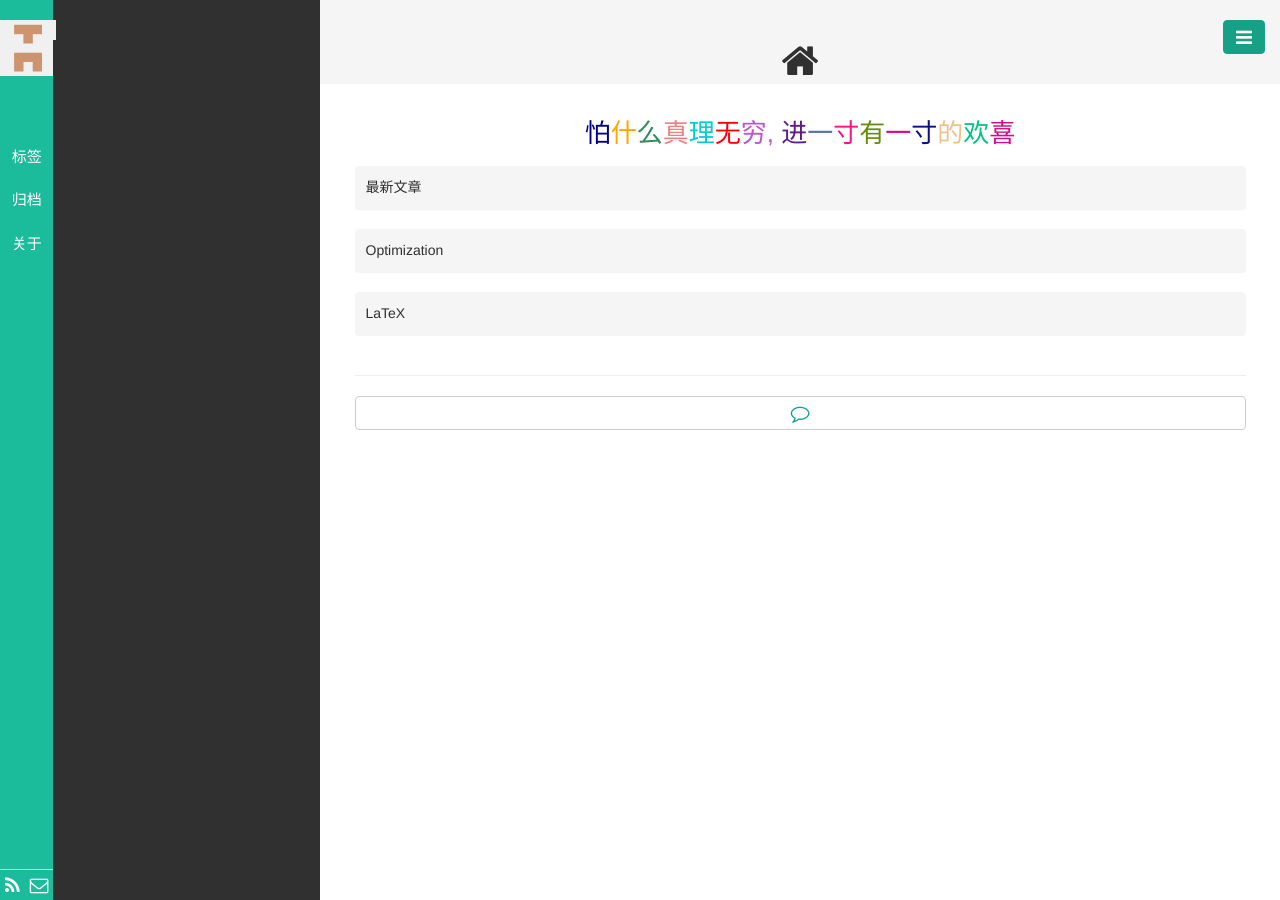
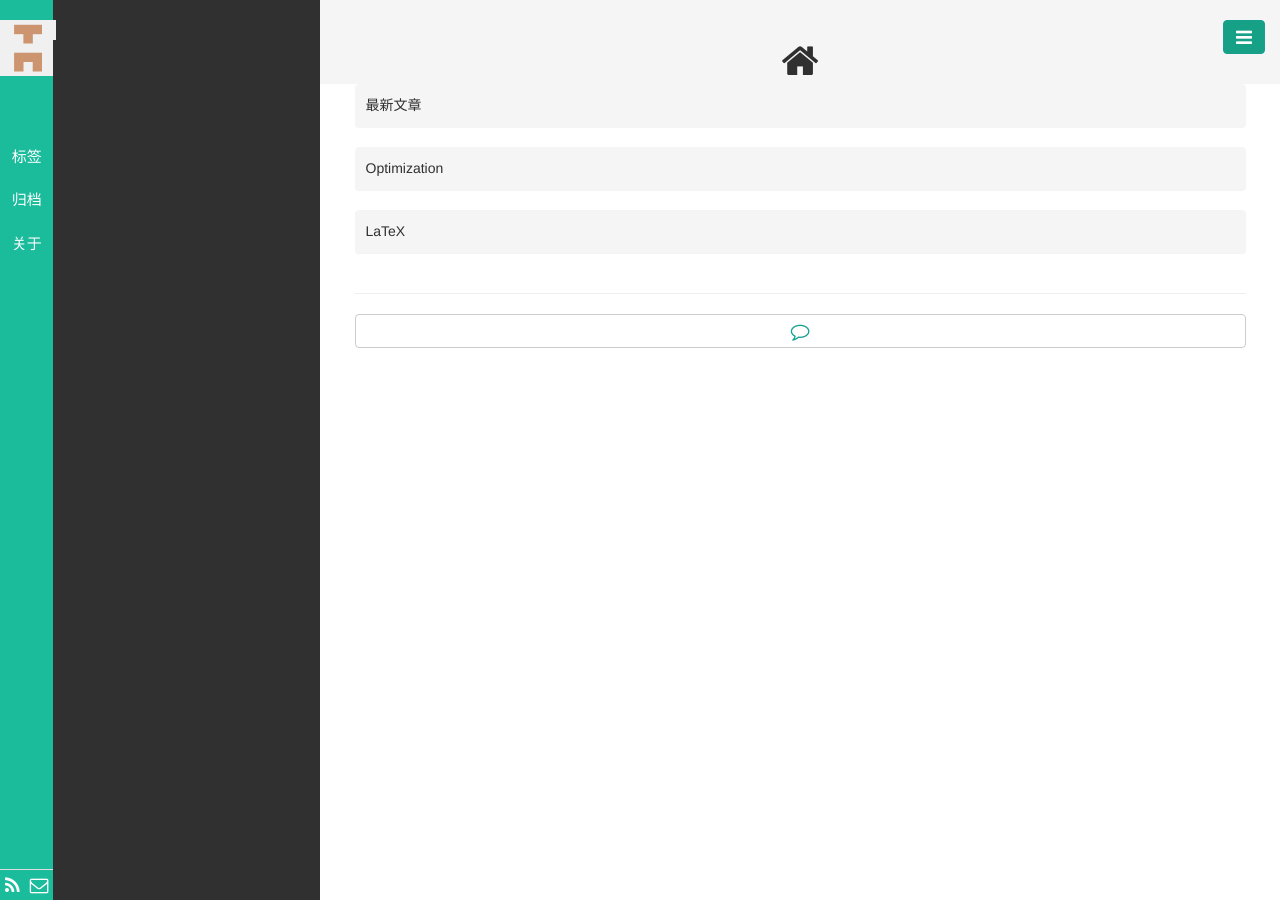
Before and after one commit to ivyxjc/jekyll_blog, a Jekyll site: the page built from index.html, in a window 1280 px wide. Built offline with Jekyll 4.4.1, drawn with Linux system fonts in a browser that asks for light colours; Markdown is read by kramdown in place of the engine named in the settings; the list of posts is cut into pages by our own code.

Commit message:
change index.html

```diff
--- a/index.html
+++ b/index.html
@@ -4,7 +4,6 @@ title: <i class="fa fa-home fa-lg"></i>
 titlename: 首页
 ---
 <!--<br>-->
-<center><h3><font color="#000080">怕</font><font color="#FFA500">什</font><font color="#2E8B57">么</font><font color="#F08080">真</font><font color="#00CED1">理</font><font color="red">无</font><font color="#BA55D3">穷, </font><font color="#601986">进</font><font color="#556fb5">一</font><font color="#fa1089">寸</font><font color="#638c0b">有</font><font color="#e00089">一</font><font color="#0a1089">寸</font><font color="#f0c089">的</font><font color="#00c380">欢</font><font color="#cc1089">喜</font></h3></center>
 <div class="row">
   <div class="col-md-12">
     <div class="panel panel-primary">
```
